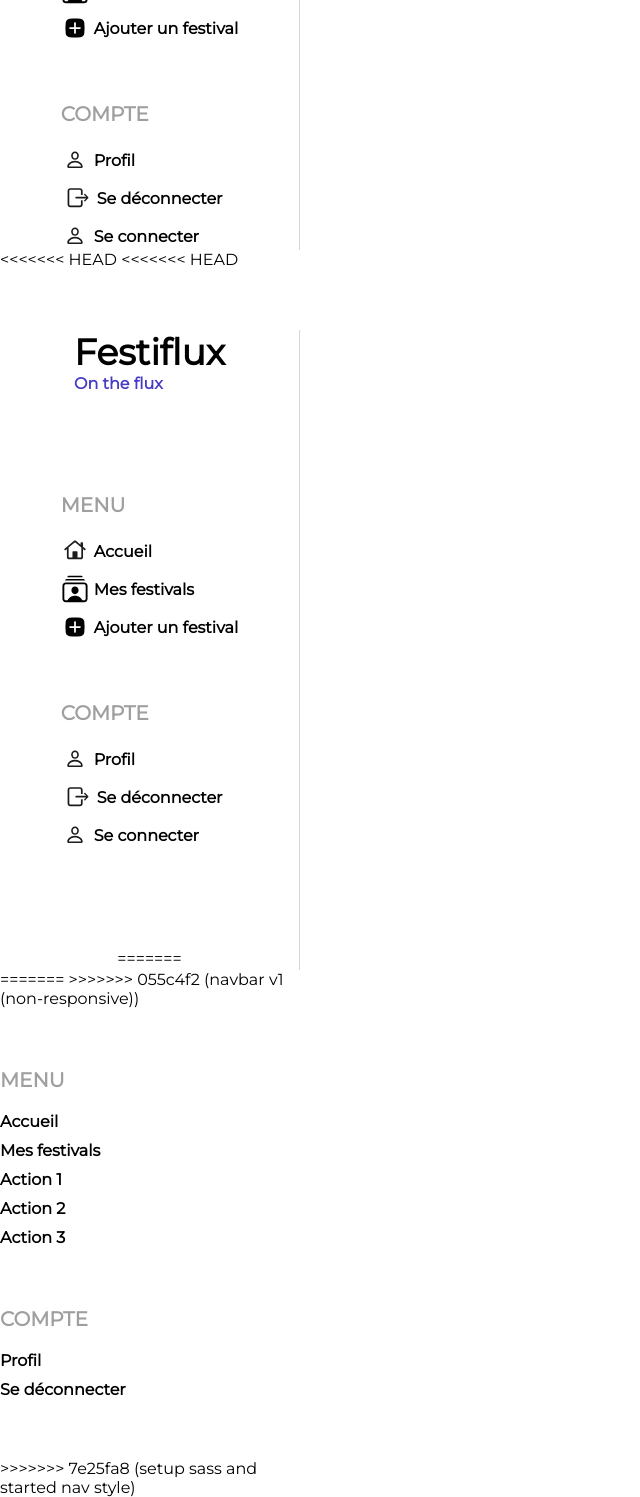
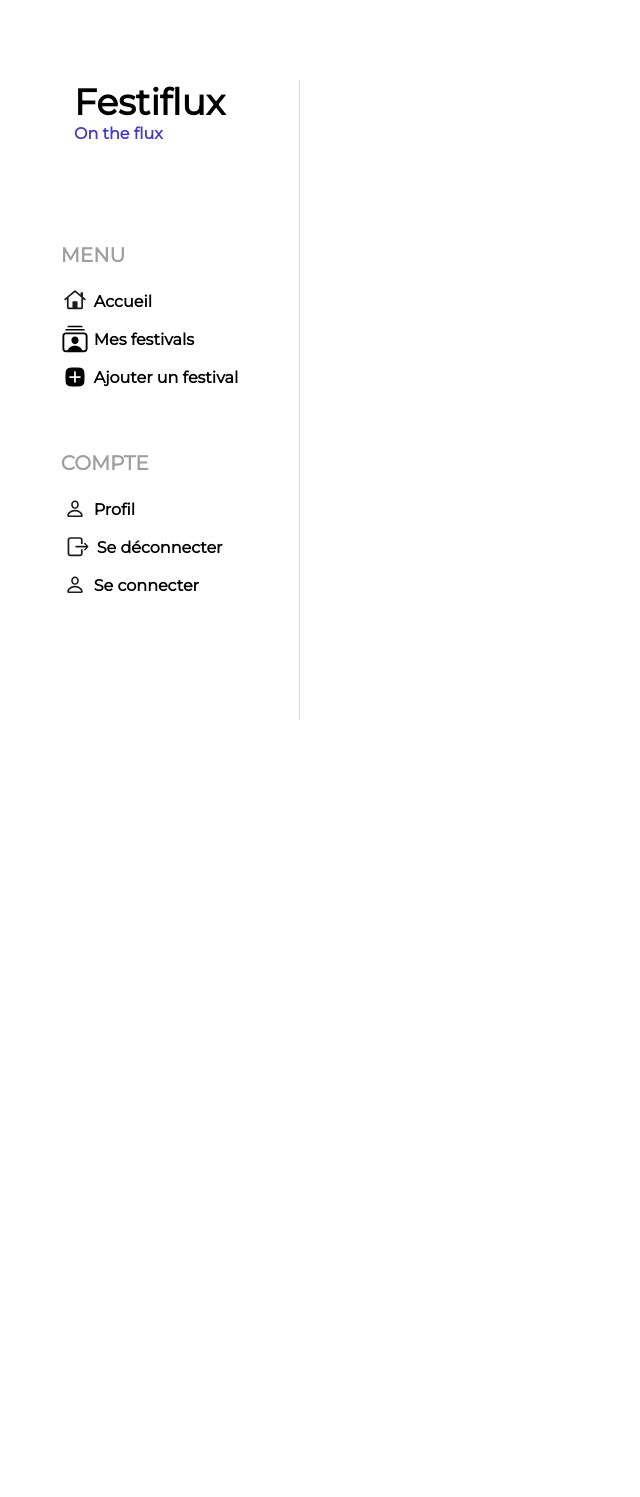
Before and after one commit to Rayan-guemar/SAE_3A_RACDV_SETE, a Symfony app: template templates/base.html.twig in a window 1280 px wide. Shown: the whole page, without its empty margins (0-640 px from the left). After the commit the page ends 720 px from the top, so only its background shows below. Run offline with Twig, Linux system fonts and the light colour scheme; the template is opened without the code that fills it, so the values that code supplies are empty; some libraries are stand-ins or nearby versions.

Commit message:
fixed merge issues

```diff
--- a/assets/styles/_variables.scss
+++ b/assets/styles/_variables.scss
@@ -1,12 +1,3 @@
 $blue-primary : #463BC3;
-<<<<<<< HEAD
-<<<<<<< HEAD
 $grey-primary : #9F9F9F;
 $grey-primary-2 : #9F9F9F6a;
-=======
-$grey-primary : #9F9F9F;
->>>>>>> 7e25fa8 (setup sass and started nav style)
-=======
-$grey-primary : #9F9F9F;
-$grey-primary-2 : #9F9F9F6a;
->>>>>>> 055c4f2 (navbar v1 (non-responsive))
--- a/templates/sidebar.html.twig
+++ b/templates/sidebar.html.twig
@@ -37,74 +37,5 @@
 
 		</div>
 	</div>
-<<<<<<< HEAD
-
-<<<<<<< HEAD
-<div class="sidebar">
-	<div class="sidebar__content">
-		<div class="sidebar__header">
-			<div class="sidebar__title">
-				<h1>Festiflux</h1>
-				<div>On the flux</div>
-			</div>
-		</div>
-
-		<div class="sidebar__actions">
-
-			<div class="sidebar__actions__menu">
-				<h3>MENU</h3>
-				<ul>
-					<li><img src="{{ asset("icons/house.svg") }}" alt="House icon"><a>Accueil</a></li>
-					{#  {% if is_granted('ROLE_USER')  %} #}
-					<li><img src="{{ asset("icons/myFest.svg") }}" alt="My festival icon"><a>Mes festivals</a></li>
-					<li><img src="{{ asset("icons/addFest.svg") }}" alt="add a festival icon"><a>Ajouter un festival</a></li>
-					{# {% endif %} #}
-				</ul>
-			</div>
-
-			<div class="sidebar__actions__account">
-				<h3>COMPTE</h3>
-				<ul>
-					{# {% if is_granted('ROLE_USER')  %}  #}
-					<li><img src="{{ asset("icons/person.svg") }}" alt="Person icon"><a>Profil</a></li>
-					<li><img src="{{ asset("icons/logout.svg") }}" alt="Logout icon"><a>Se déconnecter</a></li>
-					{# {% else %}  #}
-					<li><img src="{{ asset("icons/person.svg") }}" alt="Person icon"><a>Se connecter</a></li>
-					{#  {% endif %}  #}
-				</ul>
-
-			</div>
-
-		</div>
-=======
-	<div class="sidebar__actions">
-
-		<div class="sidebar__actions__menu">
-			<h3>MENU</h3>
-			<ul>
-				<li><ahref="{{path('/')}}">Accueil</a></li>
-				<li><ahref="{{path('/')}}">Mes festivals</a></li>
-				<li><ahref="{{path('/')}}">Action 1</a></li>
-				<li><ahref="{{path('/')}}">Action 2</a></li>
-				<li><ahref="{{path('/')}}">Action 3</a></li>
-			</ul>
-		</div>
-
-		<div class="sidebar__actions__account">
-			<h3>COMPTE</h3>
-			<ul>
-				<li><ahref="{{path('/')}}">Profil</a></li>
-				<li><ahref="{{path('/')}}">Se déconnecter</a></li>
-			</ul>
-
-		</div>
-
->>>>>>> 7e25fa8 (setup sass and started nav style)
-	</div>
-</div>
-
-=======
->>>>>>> 055c4f2 (navbar v1 (non-responsive))
-</div>
 
 {% endblock %}
```
Also changed, not shown: webpack.config.js (+1 -8 lines), public/build/app.css, public/build/app.js, 1 other file.
